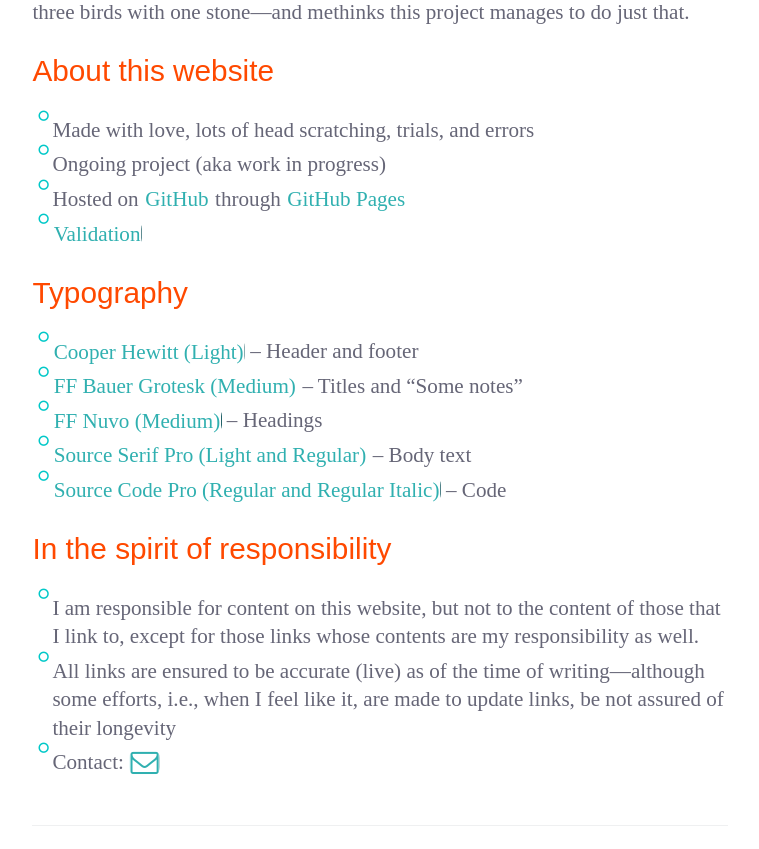
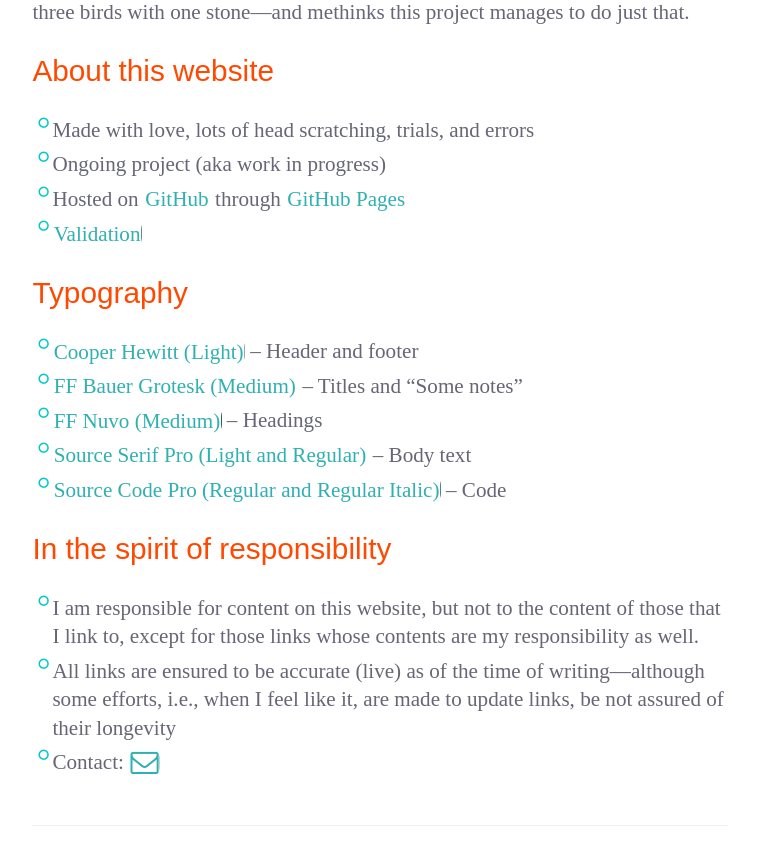
Before and after one commit to a-mar/a-mar.github.io, a Jekyll site: the page built from about/index.html, in a window 1280 px wide. Shown: the part 323-1172 px from the top of the page, without its empty margins (260-1019 px from the left). Built offline with Jekyll 4.4.1, drawn with Linux system fonts in a browser that asks for light colours; nearby versions of some CDN libraries; some web fonts are replaced; Markdown is read by kramdown in place of the engine named in the settings.

Commit message:
Update main.css

```diff
--- a/stylesheets/main.css
+++ b/stylesheets/main.css
@@ -73,7 +73,7 @@
 }
 
 .highlighted {
-  background-color: rgba(234,255,0,0.53);
+  background-color: rgba(164,0,232,0.31);
 }
 
 em {
@@ -457,7 +457,7 @@
     content: '\f10c';
     color: rgba(0,200,200,1);
     font-size: 9pt;
-    line-height: 0.1em;
+    line-height: 1.3em;
     display: block;
     position: absolute;
     text-align: right;
@@ -496,8 +496,8 @@
   font-weight: bold;
   padding: 3px 8px;
   border-radius: 3px;
-  left: -2.5em;
-  width: 1.13em;
+  left: -2.53em;
+  width: 1.15em;
 }
 
 div.trim {
```
